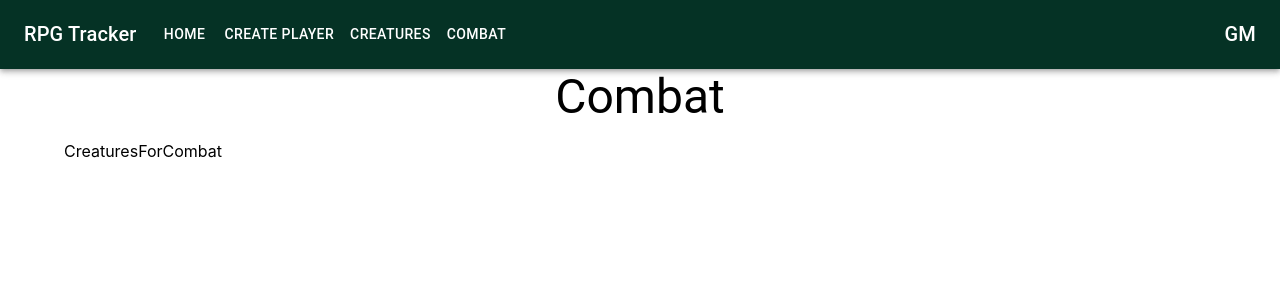
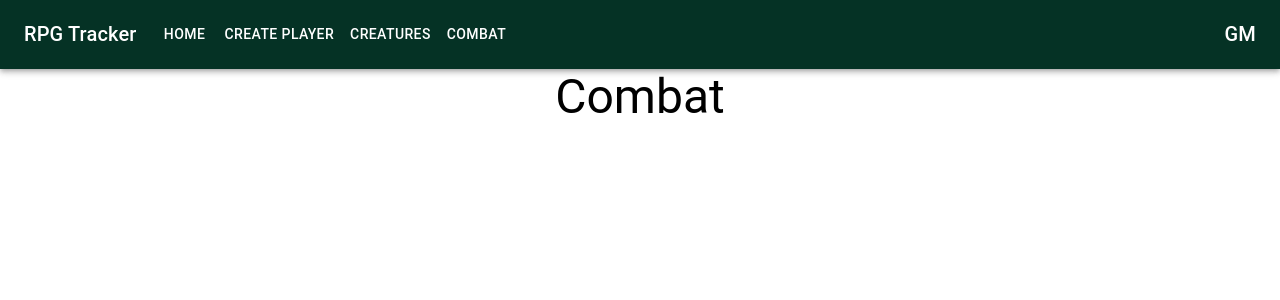
Before and after one commit to lchapmb/rpgTracker, a React (Create React App) app: page /combat-page in a window 1280 px wide. Shown: the top 300 px of the page. Built offline with nearby package versions, Linux system fonts and the light colour scheme.

Commit message:
adds list to creatures for combat, brings in dialog for initiative

```diff
--- a/src/components/CreaturesForCombat.tsx
+++ b/src/components/CreaturesForCombat.tsx
@@ -1,3 +1,69 @@
+import { useState } from "react";
+
+// import context
+import { useCreaturesContext } from "../views/App";
+
+// import components
+import InitiativeDialog from "./InitiativeDialog";
+
+import {
+  Typography,
+  List,
+  ListItem,
+  ListItemAvatar,
+  Avatar,
+  ListItemText,
+  Button,
+} from "@mui/material";
+import { teal } from "@mui/material/colors";
+import PetsIcon from "@mui/icons-material/Pets";
+
+// import interface
+import CreatureInterface from "../interface/CreatureInterface";
+
 export default function CreaturesForCombat() {
-  return <div>CreaturesForCombat</div>;
+  const { creaturesArr } = useCreaturesContext();
+
+  const [open, setOpen] = useState(false);
+
+  async function openInitiativeDialog(creature: CreatureInterface) {
+    console.log(creature);
+    setOpen(true);
+  }
+
+  const handleClose = () => {
+    setOpen(false);
+  };
+
+  return (
+    <List
+      sx={{
+        width: "100%",
+        bgcolor: "background.paper",
+      }}
+    >
+      {creaturesArr.map((creature) => (
+        <ListItem key={creature.id} alignItems="flex-start">
+          <ListItemAvatar>
+            <Avatar sx={{ bgcolor: teal[900] }}>
+              <PetsIcon />
+            </Avatar>
+          </ListItemAvatar>
+          <ListItemText>
+            <Typography variant="h6" component="div">
+              {creature.name}
+            </Typography>
+          </ListItemText>
+          <Button onClick={() => openInitiativeDialog(creature)}>
+            Add To Initiative
+          </Button>
+          <InitiativeDialog
+            open={open}
+            onClose={handleClose}
+            selectedValue={creature}
+          />
+        </ListItem>
+      ))}
+    </List>
+  );
 }
```
